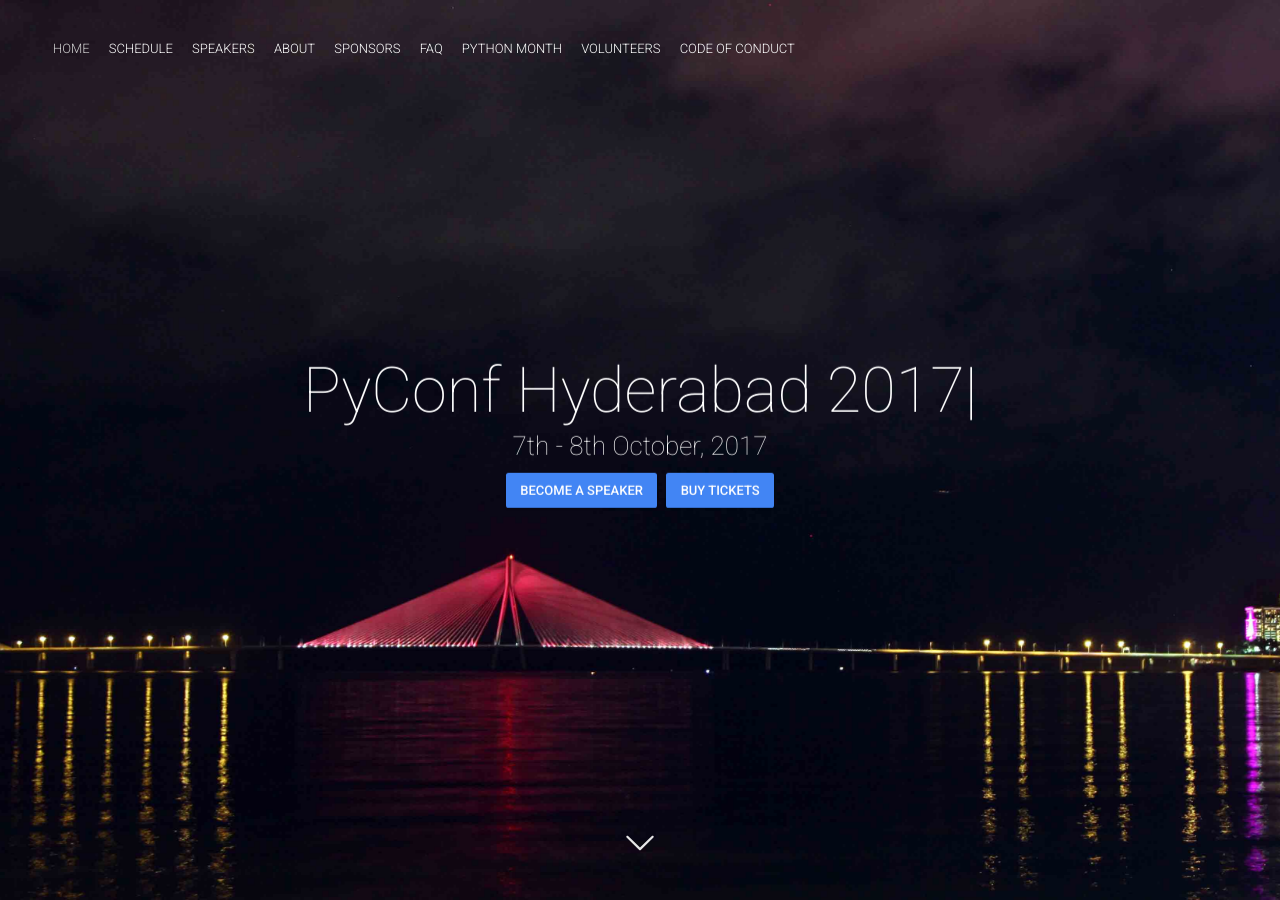
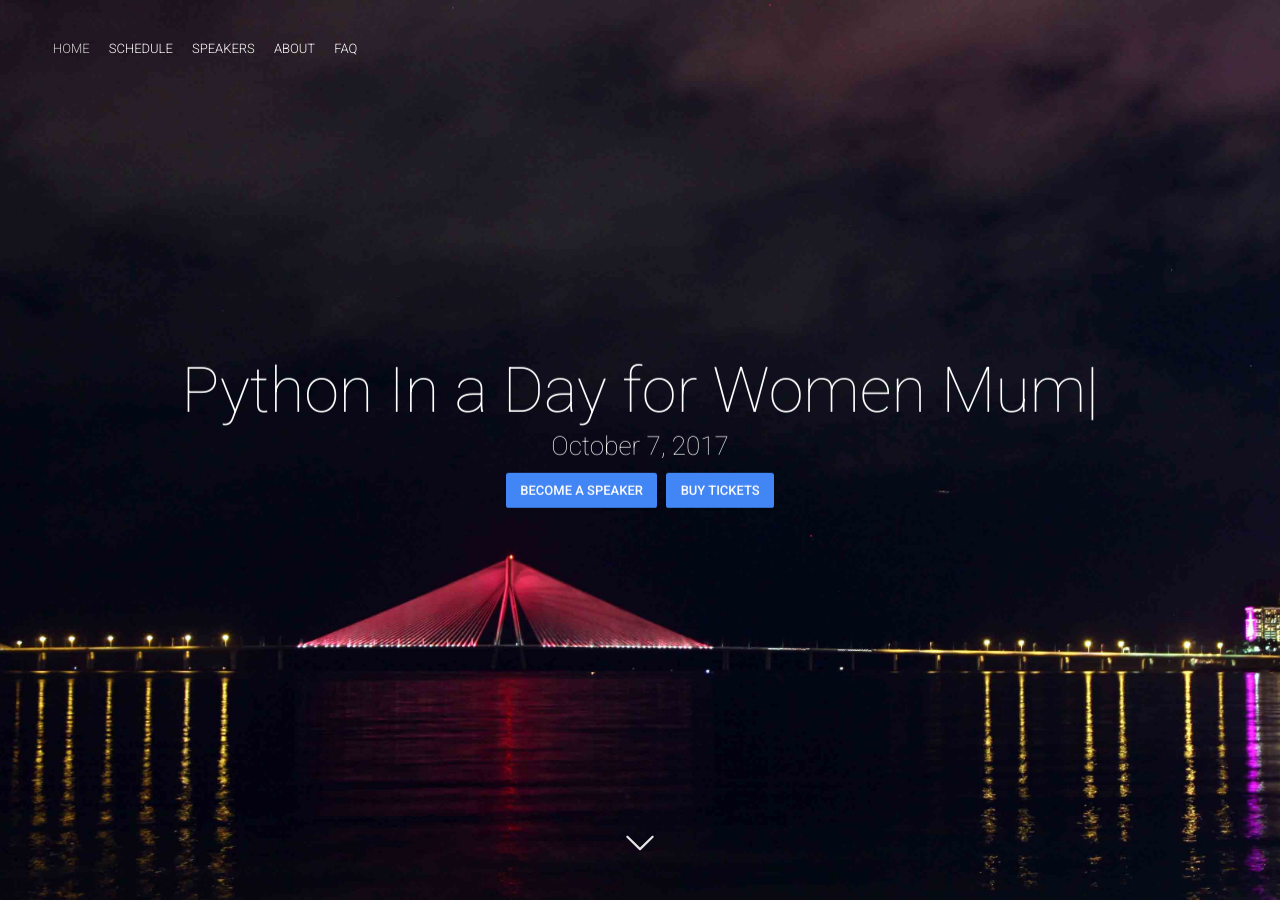
Before and after one commit to mumbaipymeetup/women_zeppelin, a Jekyll site: the page built from index.html, in a window 1280 px wide and 900 px high. Built offline with Jekyll 4.4.1, drawn with Linux system fonts in a browser that asks for light colours; nearby versions of some CDN libraries; comment, search, counter and statistics services are not loaded; some of the changed text lies outside the part shown.

Commit message:
Location update

```diff
--- a/_config.yml
+++ b/_config.yml
@@ -43,19 +43,18 @@
 # Navigation
 navigationLinks:
  - {permalink: "/", text: "Home"}
- #- {permalink: "/blog/", text: "Blog"}
+
  - {permalink: "/schedule/", text: "Schedule"}
- #- {permalink: "/proposals/", text: "CFP"}
+
  - {permalink: "/speakers/", text: "Speakers"}
  - {permalink: "/about/", text: "About"}
- - {permalink: "/#partners", text: "Sponsors"}
+
  - {permalink: "/faqs/", text: "FAQ"}
- - {permalink: "/python-month/", text: "Python Month"}
+
  #- {permalink: "/volunteers/", text: "Volunteers"}
  #- {permalink: "/logistics/", text: "Logistics"}
  #- {permalink: "/hackathon/", text: "Hackathon"}
- - {permalink: "/volunteers/", text: "Volunteers"}
- - {permalink: "/coc/", text: "Code of Conduct"}
+
 
 
 bottomNavigationLinks:
@@ -65,19 +64,19 @@
 
 # Hero Block
 heroImage: "hero.jpg"
-heroTitle: "PyConf Hyderabad 2017"
-eventDate: "7th - 8th October, 2017"
-typeoutTextValues: '""'
+heroTitle: "Python In a Day for Women <typeout> "
+eventDate: "October 7, 2017"
+typeoutTextValues: '" Mumbai"'
 typeoutFallback: ""
 heroButtons:
  - {link: "https://pyconfhyd.talkfunnel.com/2017/", text: "Become a Speaker"}
  - {permalink: "/#tickets", text: "Buy tickets"}
 
 # About Block
-aboutTitle: "About PyConf Hyderabad"
+aboutTitle: "Python In a Day for Women"
 aboutBlock:
- - {title: "Conference", image: "conference.jpg", text: "PyConf Hyderabad is the regional gathering for the community that uses and develops the open-source Python Programming Language." }
- - {title: "Workshops", image: "workshop.jpg", text: "Full-day of workshops, hands-on experience, hacking and debugging. Come and tame your favourite technology!" }
+ - {title: "Meetup", image: "conference.jpg", text: "You’ll walk out of the meet up with Knowledge about the Python Ecosystem, Interesting conversations and possibly even lifelong friends." }
+ - {title: "Workshops", image: "workshop.jpg", text: "Hands-on experience, hacking and debugging. Come and tame your favourite technology!" }
  #- {title: "Hackathon", image: "hackathon.jpg", text: "Full-day freestyle hackathon! Want some real team building on friday? Grab your team and join our hackathon!" }
 
 # Statistic Block
```
